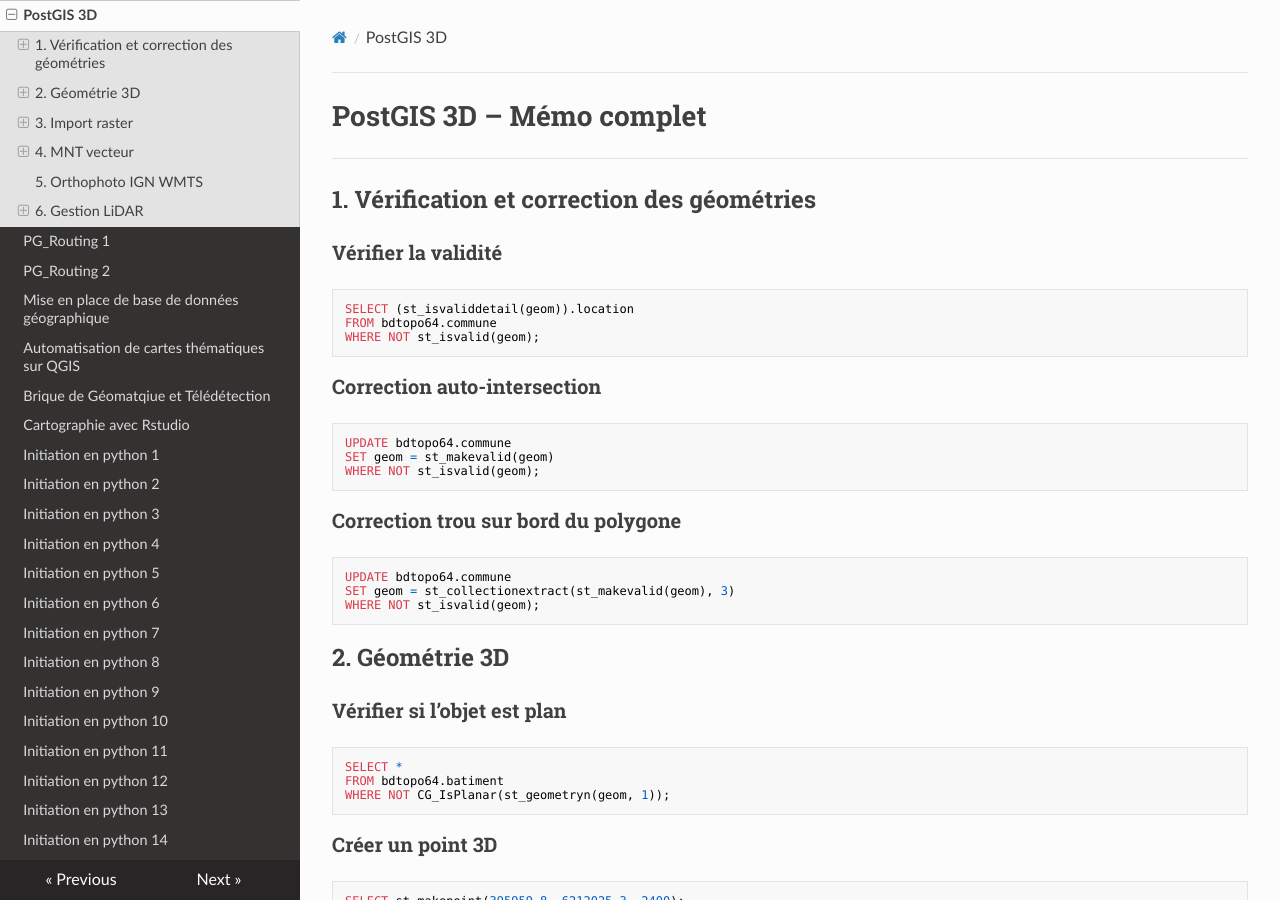
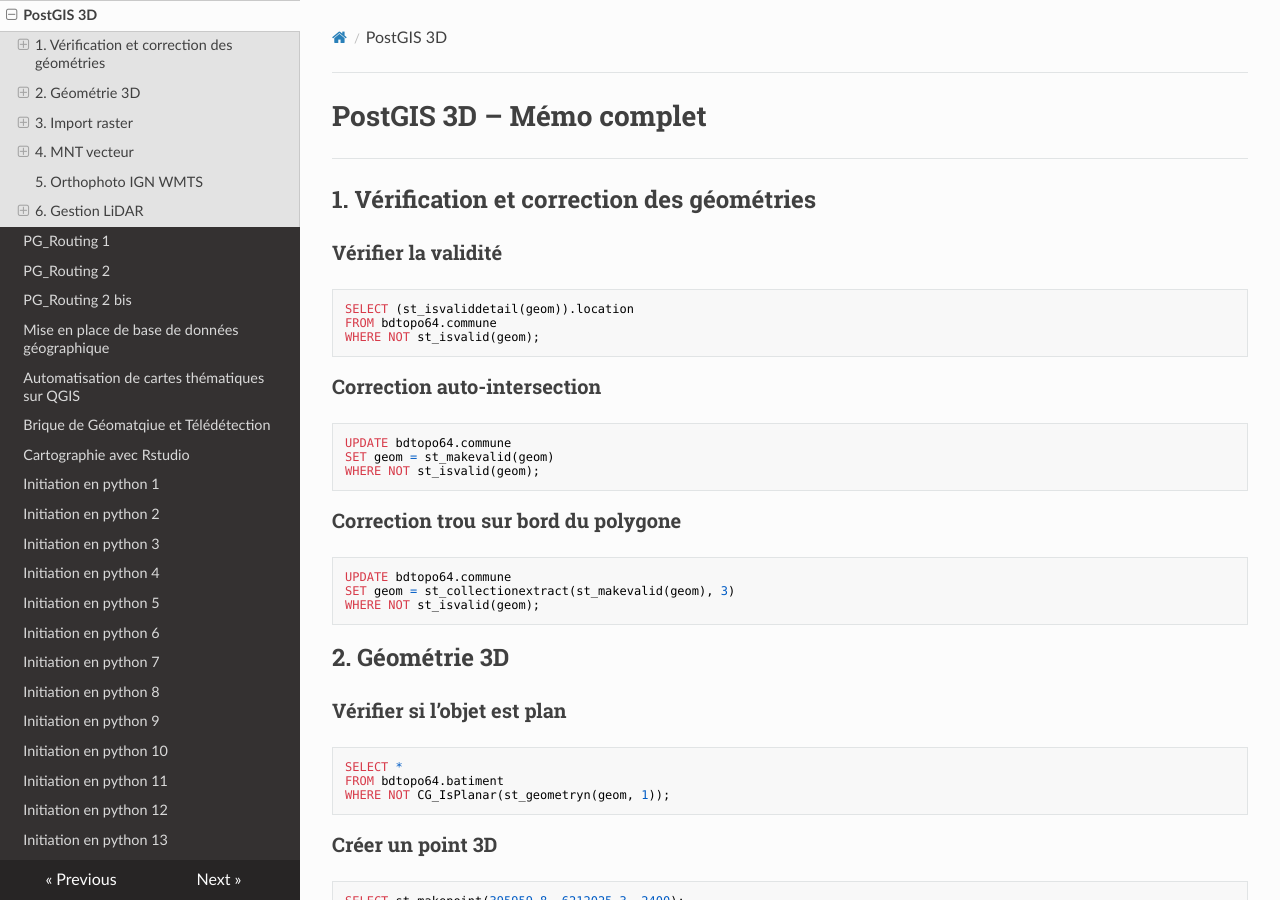
Before and after one commit to abdou123-guene/Site_de_documentation_geomatique, an MkDocs documentation site: the page built from docs/postgis_3d_notes.md, in a window 1280 px wide and 900 px high. Built offline with MkDocs 1.6.1, drawn with Linux system fonts in a browser that asks for light colours; nearby versions of some CDN libraries.

Commit message:
Add new entry for PG_Routing 2 bis in navigation

```diff
--- a/mkdocs.yml
+++ b/mkdocs.yml
@@ -12,6 +12,7 @@
   - PostGIS 3D: postgis_3d_notes.md
   - PG_Routing 1: pgrouting.md
   - PG_Routing 2: pgrouting1.md
+  - PG_Routing 2 bis: pgrouting2.md
   - Mise en place de base de données géographique: etude_cas_bdd.md
   - Automatisation de cartes thématiques sur QGIS: Methodologie_carto_diag_auto.md
   - Brique de Géomatqiue et Télédétection: teledetection.md
```
